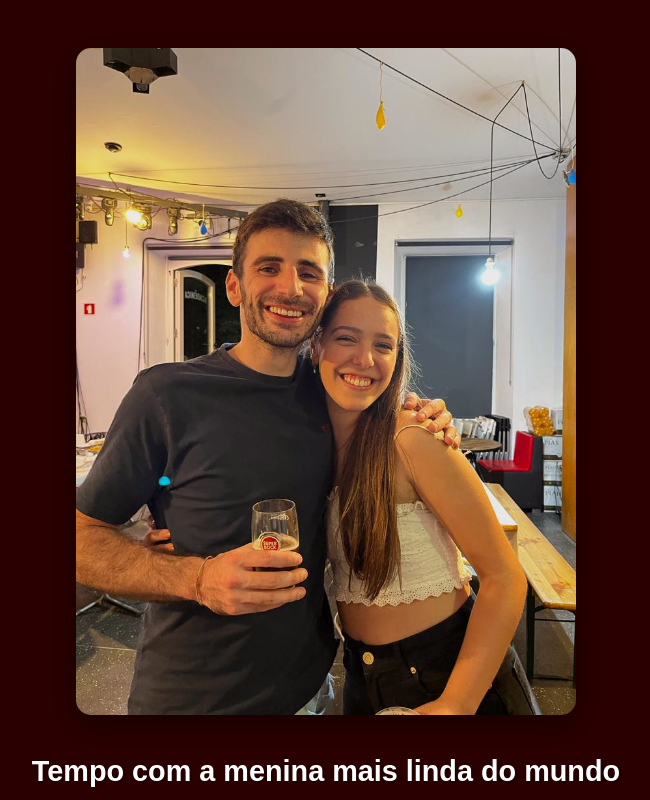
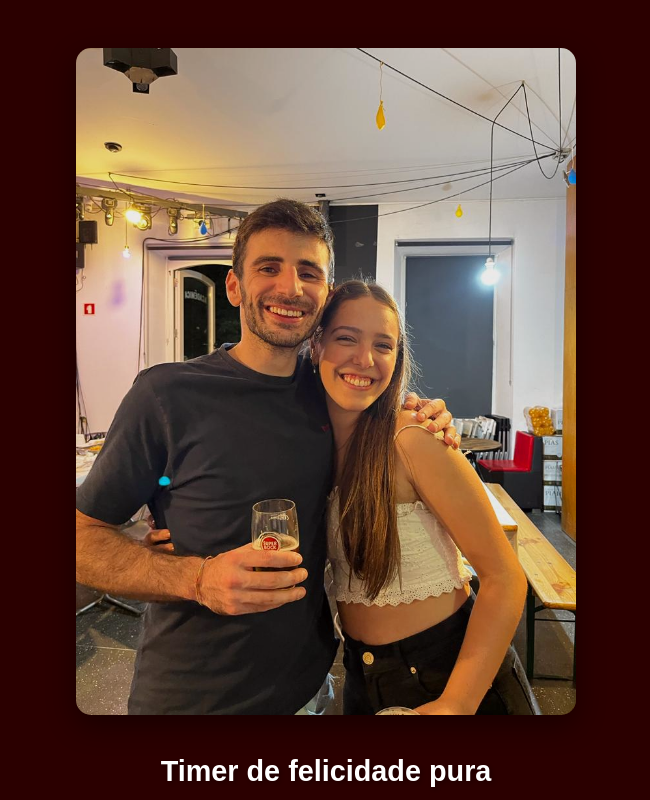
Before and after one commit to JPFERR/natal_jj, a plain HTML site: page index.html in a window 1280 px wide. Shown: the top 800 px of the page, without its empty margins (314-964 px from the left). Drawn offline with Linux system fonts and the light colour scheme.

Commit message:
Update index.html

```diff
--- a/index.html
+++ b/index.html
@@ -119,7 +119,7 @@
     <div class="container">
         <div class="contador">
             <img src="" alt="Fotos do casal" id="gallery-img">
-            <h2>Tempo com a menina mais linda do mundo</h2>
+            <h2>Timer de felicidade pura</h2>
             <div class="time" id="contador"></div>
             <div class="quote">
                 "PARA SEMPRE ❤️"
```
